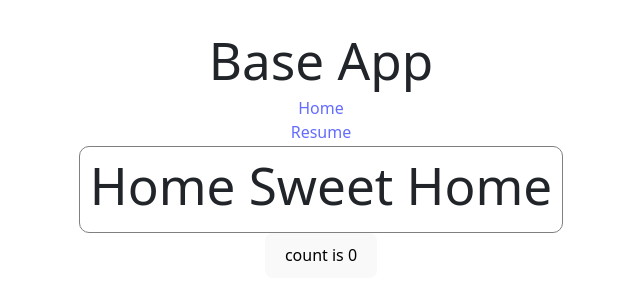
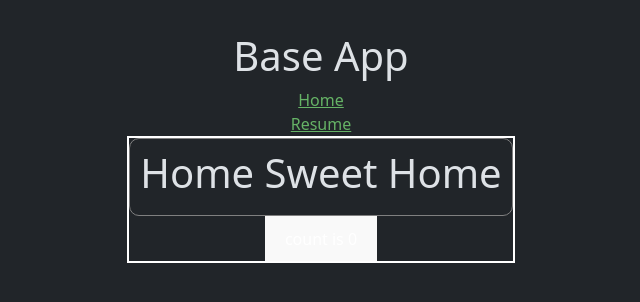
Before and after one commit to mattbechtel/personal-site-vue, a Vue app: page /home in a window 1280 px wide. Shown: the top 302 px of the page, without its empty margins (319-959 px from the left). Built offline with nearby package versions, Linux system fonts and the light colour scheme.

Commit message:
Setup bootstrap dark theme

```diff
--- a/index.html
+++ b/index.html
@@ -1,5 +1,7 @@
 <!doctype html>
-<html lang="en">
+
+<!-- Dark Theme 'data-bs-theme' -->
+<html lang="en" data-bs-theme="dark">
     <head>
         <meta charset="UTF-8" />
         <link rel="icon" type="image/svg+xml" href="/vite.svg" />
--- a/src/style.scss
+++ b/src/style.scss
@@ -77,3 +77,8 @@ button:focus-visible {
         background-color: #f9f9f9;
     }
 }
+
+// Override bootstrap themes
+$primary: green;
+
+@import "../node_modules/bootstrap/scss/bootstrap";
```
